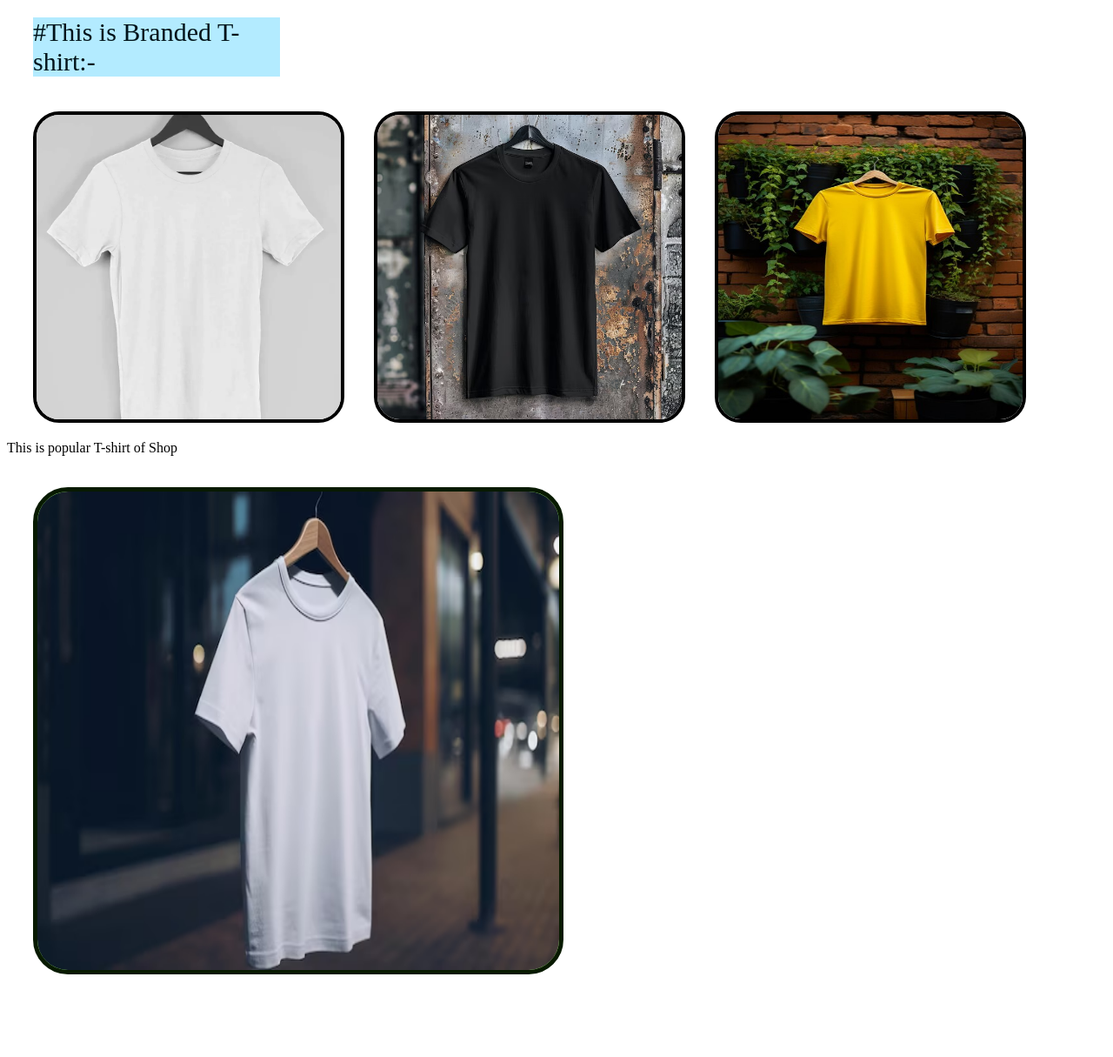
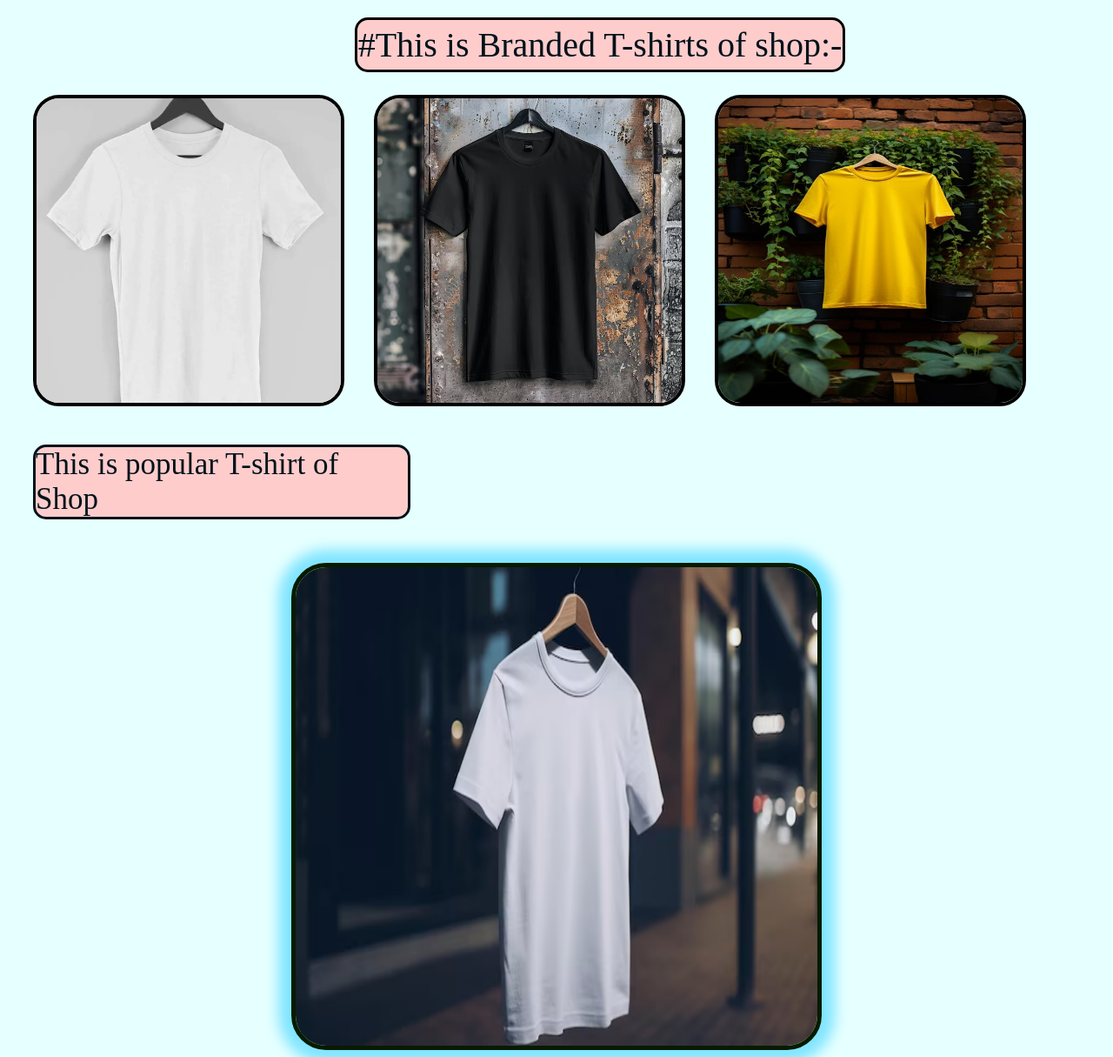
Before and after one commit to Rutikkobarne01/Webpage-and-Businesses-idea, a plain HTML site: page index.html in a window 1280 px wide. Shown: the whole page at 87% size. Before the commit the page ends 1132 px from the top, so only its background shows below. Drawn offline with Linux system fonts and the light colour scheme.

Commit message:
new class added and shadow

```diff
--- a/index.html
+++ b/index.html
@@ -3,6 +3,23 @@
 <head>
     <title>Clothe Selling</title>
     <style>
+        body{
+            background-color: #e6ffff;
+        }
+        .heading-container{
+            display: flex;
+            justify-content: center;
+            background-color:#ffcccc;
+            color:#00131a;
+            margin:20px 300px 0px 400px;
+            font-size: 40px;
+            padding: 5px 0px 5px 0px;
+            border: solid 3px #000000;
+            border-radius: 15px;
+            align-items: center;
+
+
+        }
         .shirt{
             margin:10px 0px 0px 30px;
             height:350px;
@@ -19,20 +36,36 @@
             width: 600px;
             border: solid #081a00 5px;
             border-radius: 40px;
-            margin:20px 0px 0px 30px;
+           box-shadow:0px 0px 15px 15px #80e5ff;
+
+        }
+        .mid{
+            background-color:#ffcccc;
+            color:#00131a;
+            margin:40px 800px 50px 30px;
+            font-size: 35px;
+            border-radius: 15px;
+            border: solid 3px #00131a;
+
+        }
+        .imgs{
+            display: flex;
+            justify-content: center;
+            align-items: center;
+            margin: 20px 0px 0px 0px ;
         }
     </style>
 </head>
 <body>
-    <p
-    style="background-color:#b3ebff;color:#00131a;font-size: 30px; margin:20px 950px 30px 30px;"> #This is Branded T-shirt:-
-    </p>
+    <div class="heading-container">#This is Branded T-shirts of shop:-</div>
+</p>
     <img src="whiteshirt.webp" class="shirt"/>
     <img src="black.avif" class="shirt"/>
     <img src="yellow.jpg" class="shirt"/>
 
-    <p>This is popular T-shirt of Shop</p>
-     <img src="White.shirt.avif" class="famous"/>
-
+    <p class="mid">This is popular T-shirt of Shop</p>
+     <div class="imgs">
+     <img src="White.shirt.avif" class="famous">
+</div>
 </body>
 </html>
```
